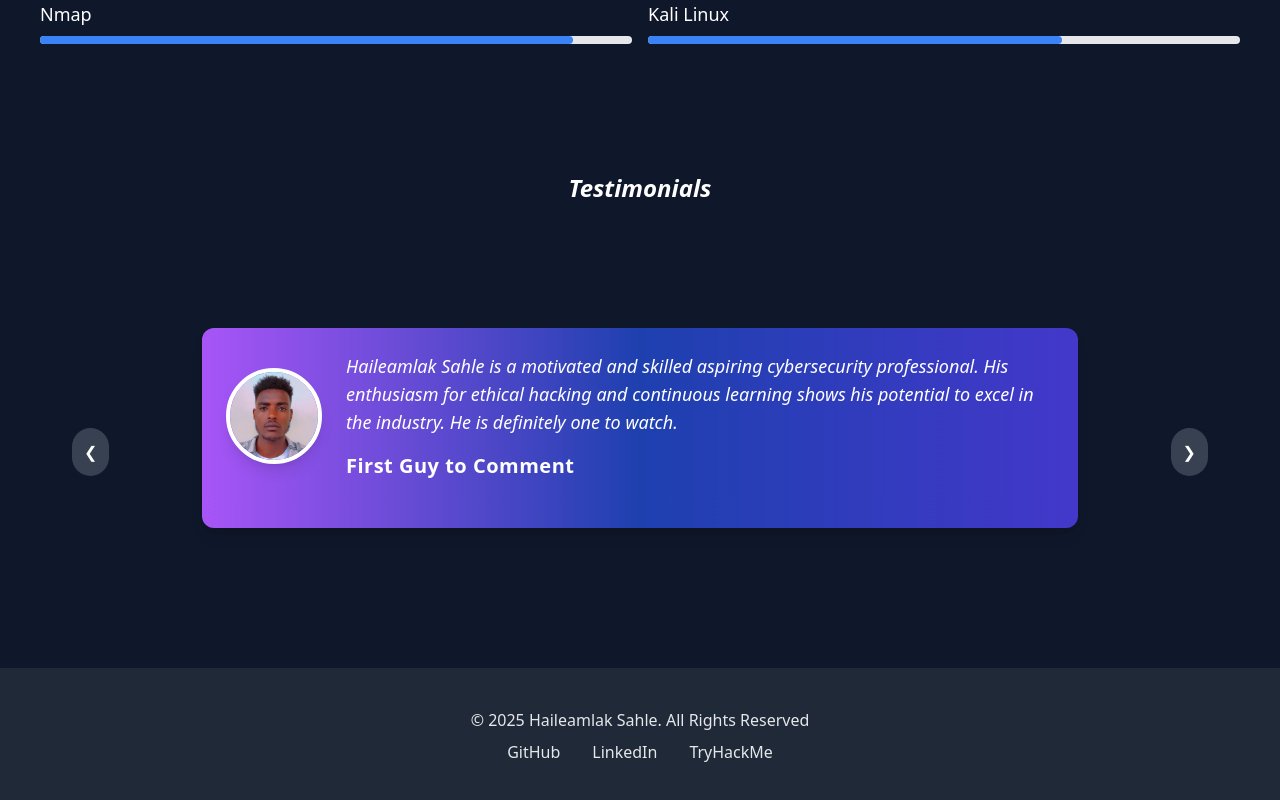
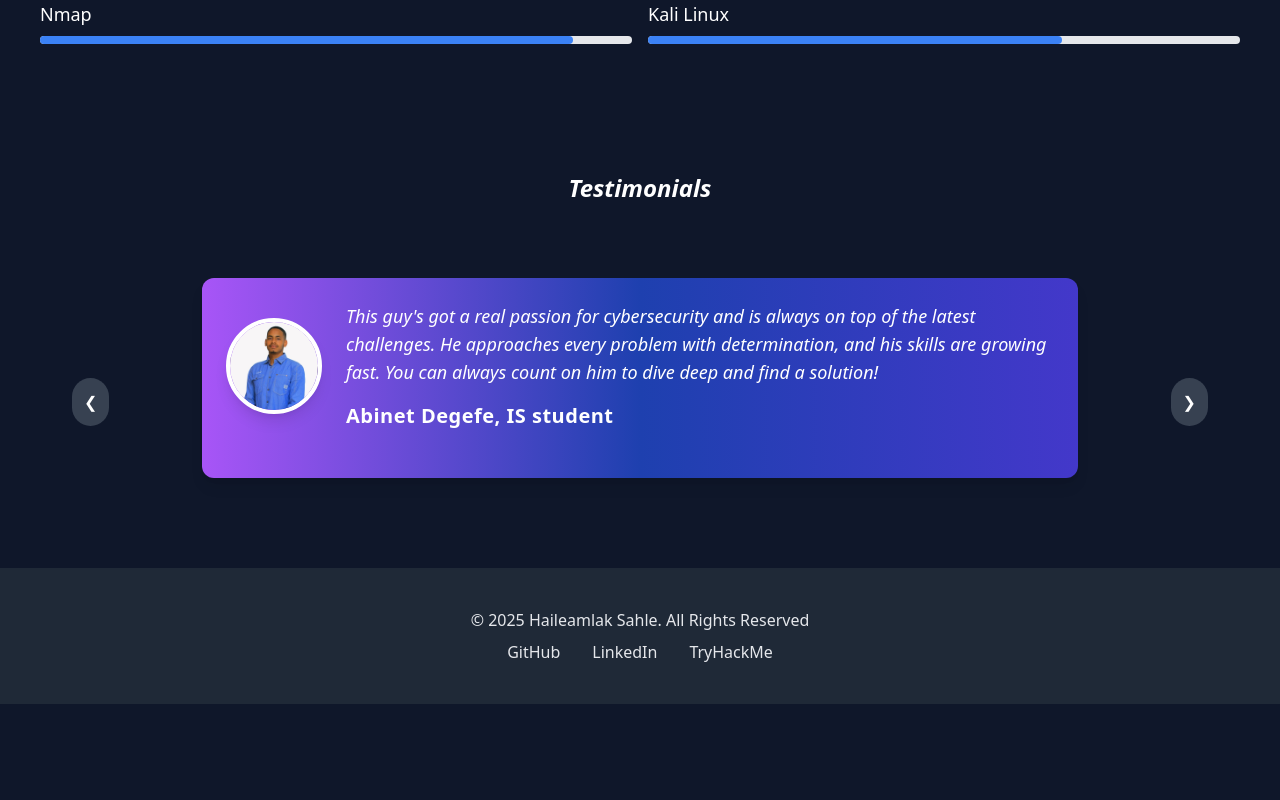
Before and after one commit to 0xh4il3x/MyPortfolio, a React (Vite) app: page / in a window 1280 px wide. Shown: the part 1282-2082 px from the top of the page. After the commit the page ends 1986 px from the top, so only its background shows below. Built offline with nearby package versions, Linux system fonts and the light colour scheme.

Commit message:
update testimonials

```diff
--- a/src/App.jsx
+++ b/src/App.jsx
@@ -15,7 +15,9 @@ const App = () => {
   return (
     <ThemeContext.Provider value={{ darkMode, setDarkMode }}>
       <Router>
-        <div className={darkMode ? "bg-gray-200 text-black" : "bg-slate-900 text-white"}>
+        <div className={`min-h-screen w-full overflow-x-hidden transition-colors duration-300 ${
+    darkMode ? "bg-gray-200 text-black" : "bg-slate-900 text-white"
+    }`}>
           <Header />
           <main className="p-4">
             <Routes>
--- a/src/components/Header.jsx
+++ b/src/components/Header.jsx
@@ -6,12 +6,12 @@ const Header = () => {
 
   return (
     <header
-      className={`p-4 border-b-slate-200 flex justify-between py-4 ${
+      className={`p-4 border-b-slate-200 flex justify-between py-4 flex-wrap md:flex-nowrap gap-y-4 md:gap-y-0 ${
         darkMode ? "bg-gray-200 text-black" : "bg-slate-900 text-white"
       }`}
     >
       <h1 className="text-2xl font-bold italic hidden md:block text-blue-400">H@il34mlak</h1>
-      <div className="font-bold text-xl flex justify-around items-center space-x-4">
+      <div className="font-bold text-xl flex md:flex-nowrap flex-wrap justify-around items-center space-x-4 gap-y-4 md:gap-y-0">
         <a
           href="/"
           className="hover:decoration-red-400 transition duration-500 ease-in-out hover:text-blue-700"
--- a/src/components/ProjectCard.jsx
+++ b/src/components/ProjectCard.jsx
@@ -51,9 +51,9 @@ const ProjectCard = ({ id, title, description, link}) => {
   };
 
   return (
-    <div className={`${ darkMode? "bg-gray-200 text-black" : "bg-slate-900 text-gray-500"} border border-blue-500 p-6 rounded-xl shadow-lg hover:shadow-blue-500/50 transition-all duration-300 transform hover:scale-105`}>
-      <h3 className="text-2xl font-semibold text-white mb-4">{title}</h3>
-      <p className="text-slate-300 text-base mb-6 leading-relaxed">
+    <div className={`${ darkMode ? "bg-gray-200 text-black" : "bg-slate-900 text-white"} border border-blue-500 p-6 rounded-xl shadow-lg hover:shadow-blue-500/50 transition-all duration-300 transform hover:scale-105 md:w-5/6`}>
+      <h3 className={`${darkMode ? "bg-gray-200 text-black" : "bg-slate-900 text-white"} text-2xl font-semibold mb-4`}>{title}</h3>
+      <p className={`${darkMode ? "bg-gray-200 text-black" : "bg-slate-900 text-white"} text-base mb-6 leading-relaxed`}>
         {description}
       </p>
       <div className="flex flex-row items-center justify-between">
@@ -72,7 +72,7 @@ const ProjectCard = ({ id, title, description, link}) => {
           >
             <i className="fa-solid fa-thumbs-up"></i>
           </button>
-          <span className="ml-3 text-white">{likes} Likes</span>
+          <span className={`ml-3 ${darkMode ? "text-black" : "text-white"}`}>{likes} Likes</span>
         </div>
       </div>
     </div>
--- a/src/index.css
+++ b/src/index.css
@@ -2,9 +2,15 @@
 @tailwind components;
 @tailwind utilities;
 
+* {
+  box-sizing: border-box;
+}
+
 body{
     background: #0f172a;
     color: white;
+    overflow-x: hidden;
+    margin: 0;
 }
 
 .testimonial-slider {
--- a/src/pages/Contact.jsx
+++ b/src/pages/Contact.jsx
@@ -7,7 +7,7 @@ const Contact = () => {
   return (
     <div>
       <div className="text-center mt-10">
-        <h1 className="text-4xl font-bold">Contact Me</h1>
+        <h1 className="text-4xl font-serif">Contact Me</h1>
         <p className="text-blue-600 italic text-2xl mt-5">
           haileamlaksahle<span className="font-sans font-semibold size-64">@</span>gmail.com
         </p>
@@ -27,6 +27,8 @@ const Contact = () => {
             darkMode ? "bg-gray-200 text-black" : "bg-slate-900 text-white"
           } flex items-center justify-center w-full md:w-2/3 mx-auto flex-col border-none`}
         >
+          <div className="flex items-center gap-x-4 justify-center w-full">
+          <i class="fa-regular fa-user"></i>
           <input
             type="text"
             name="name"
@@ -36,7 +38,10 @@ const Contact = () => {
               darkMode ? "bg-gray-200 text-black" : "bg-slate-900 text-white"
             } p-2 w-full outline-none border border-b-blue-600 border-l-0 border-r-0 border-t-0`}
           />
-          <input
+          </div>
+         <div className="flex items-center gap-x-4 justify-center w-full">
+         <i class="fa-regular fa-envelope"></i>
+         <input
             type="email"
             name="email"
             placeholder="Your Email"
@@ -45,7 +50,11 @@ const Contact = () => {
               darkMode ? "bg-gray-200 text-black" : "bg-slate-900 text-white"
             } p-3 w-full outline-none border border-b-blue-600 border-l-0 border-r-0 border-t-0`}
           />
+         </div>
+          <div className="flex items-center gap-x-4 justify-center w-full">
+          <i class="fa-regular fa-message"></i>
           <textarea
+            maxLength="500"
             name="message"
             placeholder="Your Message"
             required
@@ -53,6 +62,8 @@ const Contact = () => {
               darkMode ? "bg-gray-200 text-black" : "bg-slate-900 text-white"
             } p-3 w-full outline-none border border-b-blue-600 border-l-0 border-r-0 border-t-0`}
           />
+          </div>
+
         </div>
         <div className="flex items-center justify-center">
           <button
--- a/src/pages/Home.jsx
+++ b/src/pages/Home.jsx
@@ -4,6 +4,8 @@ import AboutSection from "../components/AboutSection";
 import SkillCard from "../components/SkillCard";
 import TestimonialCard from "../components/TestimonialCard";
 import haile from "../assets/haile.jpg";
+import lidetu from "../assets/lidetu.jpg";
+import abinet from "../assets/abinet.jpg";
 
 const Home = () => {
   const { darkMode } = useContext(ThemeContext);
@@ -23,23 +25,23 @@ const Home = () => {
 
   const testimonials = [
     {
-      name: "First Guy to Comment",
-      quote: `Haileamlak Sahle is a motivated and skilled aspiring cybersecurity professional. His enthusiasm for ethical hacking and continuous learning shows his potential to excel in the industry. He is definitely one to watch.`,
-      image: haile,
+      name: "Abinet Degefe, IS student",
+      quote: `This guy's got a real passion for cybersecurity and is always on top of the latest challenges. He approaches every problem with determination, and his skills are growing fast. You can always count on him to dive deep and find a solution!`,
+      image: abinet,
     },
     {
-      name: "Second Guy to Comment",
-      quote: `Haileamlak Sahle is a dedicated and passionate aspiring cybersecurity professional. His technical skills and commitment to learning set him apart. He has the potential to make a significant impact in the cybersecurity field.`,
-      image: haile,
+      name: "Lidetu Tadesse, IS student",
+      quote: `Haileamlak is the digital Sherlock Holmes, always sniffing out vulnerabilities and cracking codes (legally, of course!). Witnessing his journey into cybersecurity has been like watching a thrilling tech-noir movie. Keep up the awesome work, hacker extraordinaire!`,
+      image: lidetu,
     },
     {
       name: "Third Guy to Comment",
-      quote: `Haileamlak Sahle is a dedicated and passionate aspiring cybersecurity professional. His technical skills and commitment to learning set him apart. He has the potential to make a significant impact in the cybersecurity field.`,
+      quote: `This dude is incredibly dedicated and driven. His passion for cybersecurity is unmatched, and I know he'll go far in his career. It's inspiring to see his commitment to learning and growing every day.`,
       image: haile,
     },
     {
       name: "Fourth Guy to Comment",
-      quote: `Haileamlak Sahle is a dedicated and passionate aspiring cybersecurity professional. His technical skills and commitment to learning set him apart. He has the potential to make a significant impact in the cybersecurity field.`,
+      quote: `Haileamlak is a dedicated and passionate aspiring cybersecurity professional. His technical skills and commitment to learning set him apart. He has the potential to make a significant impact in the cybersecurity field.`,
       image: haile,
     },
   ];
@@ -75,13 +77,12 @@ const Home = () => {
           ))}
         </div>
       </div>
-
           {/* Testimonials Section */}
       <div className="mt-32 relative" id="testimonials">
         <h2 className="text-2xl font-bold mt-8 text-center italic mb-6">
           Testimonials
         </h2>
-        <div className="relative flex flex-col items-center justify-center min-h-[500px] md:min-h-[400px] px-4 space-y-6">
+        <div className="relative flex flex-col items-center justify-center min-h-[500px] md:min-h-[300px] px-4 space-y-6">
           {/* Testimonial Card */}
           <div className="w-full md:w-3/4 flex items-center justify-center">
             <TestimonialCard
--- a/src/pages/Projects.jsx
+++ b/src/pages/Projects.jsx
@@ -19,8 +19,8 @@ const Projects = () => {
         darkMode ? "bg-gray-200 text-black" : "bg-slate-900 text-white"
       }`}
     >
-      <h2 className="text-2xl font-bold">My Projects</h2>
-      <div className="grid grid-cols-1 md:grid-cols-2 gap-4 mt-4">
+      <h2 className="text-2xl font-bold text-center md:mb-10">Featured Projects</h2>
+      <div className="grid grid-cols-1 md:grid-cols-2 gap-y-6 md:gap-x-0 mt-4 place-items-center">
         {repos.map((repo) => (
           <ProjectCard
             key={repo.id}
```
Also changed, not shown: src/assets/abinet.jpg (added), src/assets/lidetu.jpg (added).
